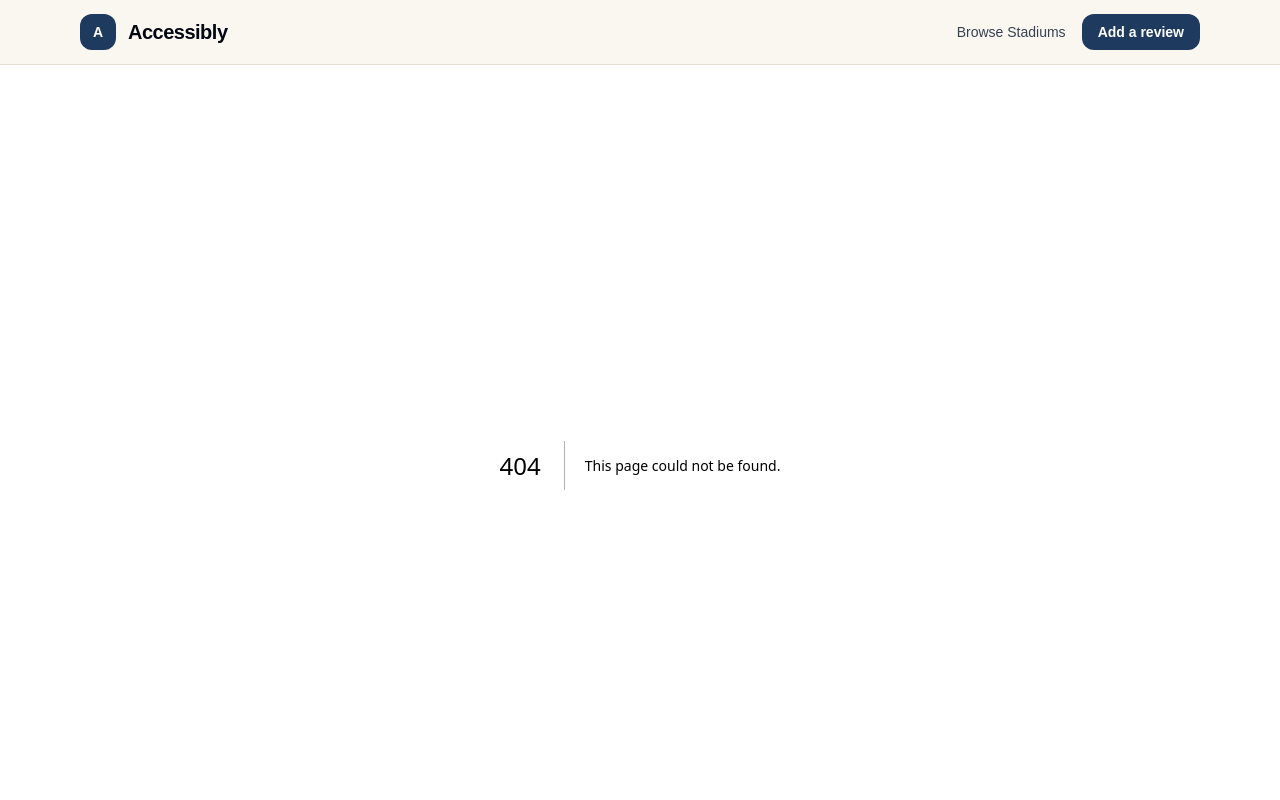
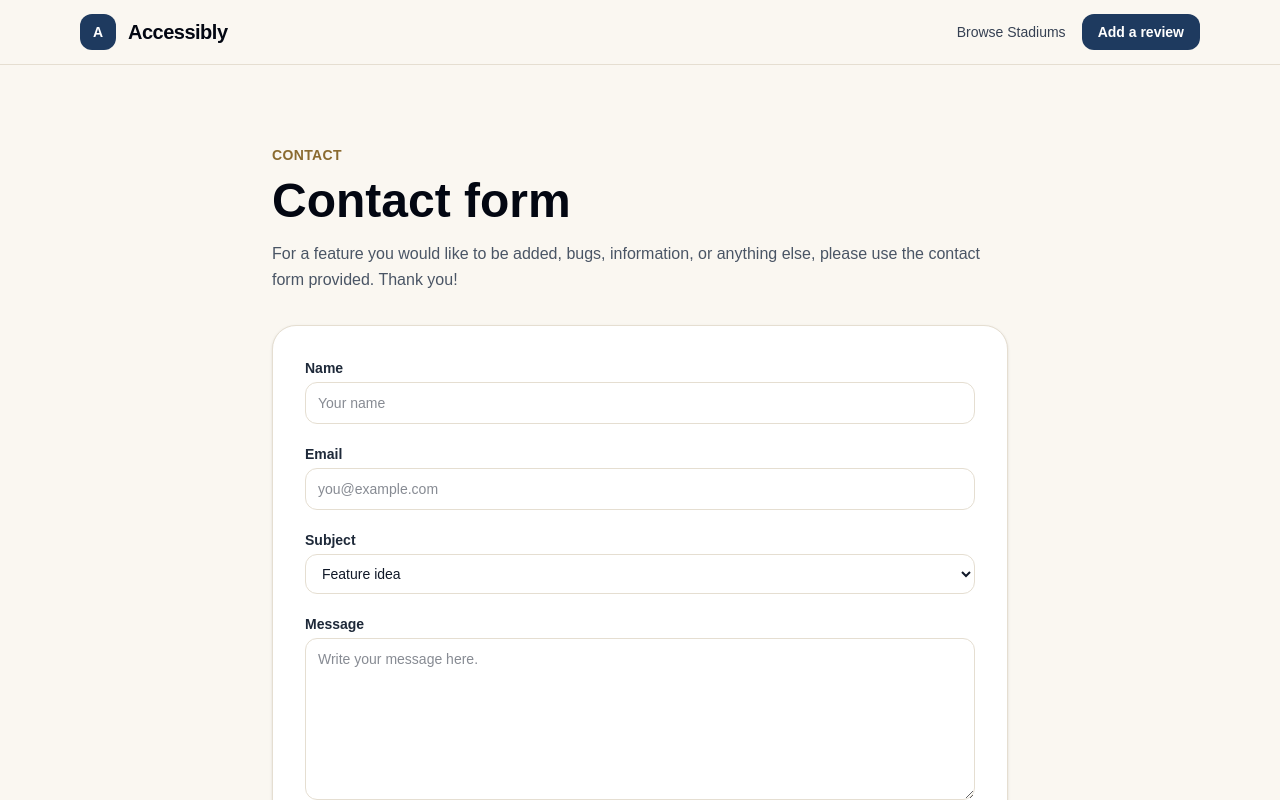
Before and after one commit to birdnerd08/access-review-site, a Next.js app: page /contact in a window 1280 px wide. Before the commit this address had no page. Shown: the top 800 px of the page. Built offline with nearby package versions, Linux system fonts and the light colour scheme.

Commit message:
add contact form and homepage facelift

```diff
--- a/package.json
+++ b/package.json
@@ -13,7 +13,8 @@
     "@vis.gl/react-google-maps": "^1.8.3",
     "next": "16.2.6",
     "react": "19.2.4",
-    "react-dom": "19.2.4"
+    "react-dom": "19.2.4",
+    "resend": "^6.12.4"
   },
   "devDependencies": {
     "@tailwindcss/postcss": "^4",
--- /dev/null
+++ b/src/app/api/contact/route.ts
@@ -0,0 +1,60 @@
+import { NextRequest, NextResponse } from "next/server";
+import { Resend } from "resend";
+
+const resend = new Resend(process.env.RESEND_API_KEY);
+
+export async function POST(request: NextRequest) {
+  try {
+    const body = await request.json();
+
+    const name = String(body.name || "").trim();
+    const email = String(body.email || "").trim();
+    const subject = String(body.subject || "").trim();
+    const message = String(body.message || "").trim();
+
+    if (!name || !email || !subject || !message) {
+      return NextResponse.json(
+        { error: "Please fill out all fields." },
+        { status: 400 }
+      );
+    }
+
+    if (!process.env.CONTACT_TO_EMAIL || !process.env.CONTACT_FROM_EMAIL) {
+      return NextResponse.json(
+        { error: "Contact form is not configured." },
+        { status: 500 }
+      );
+    }
+
+    const { error } = await resend.emails.send({
+      from: process.env.CONTACT_FROM_EMAIL,
+      to: process.env.CONTACT_TO_EMAIL,
+      subject: `Accessibly contact: ${subject}`,
+      replyTo: email,
+      text: `
+Name: ${name}
+Email: ${email}
+Subject: ${subject}
+
+Message:
+${message}
+      `.trim(),
+    });
+
+    if (error) {
+      console.error("Contact email error:", error);
+      return NextResponse.json(
+        { error: "Could not send message." },
+        { status: 500 }
+      );
+    }
+
+    return NextResponse.json({ ok: true });
+  } catch (error) {
+    console.error("Contact route error:", error);
+    return NextResponse.json(
+      { error: "Could not send message." },
+      { status: 500 }
+    );
+  }
+}
--- /dev/null
+++ b/src/app/contact/page.tsx
@@ -0,0 +1,149 @@
+"use client";
+
+import { useState } from "react";
+
+export default function ContactPage() {
+  const [name, setName] = useState("");
+  const [email, setEmail] = useState("");
+  const [subject, setSubject] = useState("Feature idea");
+  const [message, setMessage] = useState("");
+  const [status, setStatus] = useState<"idle" | "sending" | "sent" | "error">(
+    "idle"
+  );
+  const [errorMessage, setErrorMessage] = useState("");
+
+  async function handleSubmit(e: React.FormEvent) {
+    e.preventDefault();
+
+    setStatus("sending");
+    setErrorMessage("");
+
+    const res = await fetch("/api/contact", {
+      method: "POST",
+      headers: {
+        "Content-Type": "application/json",
+      },
+      body: JSON.stringify({
+        name,
+        email,
+        subject,
+        message,
+      }),
+    });
+
+    const data = await res.json();
+
+    if (!res.ok) {
+      setStatus("error");
+      setErrorMessage(data.error || "Something went wrong.");
+      return;
+    }
+
+    setStatus("sent");
+    setName("");
+    setEmail("");
+    setSubject("Feature idea");
+    setMessage("");
+  }
+
+  return (
+    <main className="min-h-screen bg-[#FAF7F1] text-gray-900">
+      <section className="max-w-3xl mx-auto px-4 py-14 md:py-20">
+        <p className="text-sm font-semibold tracking-wide uppercase text-[#8A6A2F] mb-3">
+          Contact
+        </p>
+
+        <h1 className="text-3xl md:text-5xl font-bold text-gray-950 mb-4">
+          Contact form
+        </h1>
+
+        <p className="text-gray-600 leading-relaxed mb-8">
+          For a feature you would like to be added, bugs, information, or
+          anything else, please use the contact form provided. Thank you!
+        </p>
+
+        <form
+          onSubmit={handleSubmit}
+          className="bg-white border border-[#E5DED1] rounded-3xl p-6 md:p-8 shadow-sm"
+        >
+          <div className="grid grid-cols-1 gap-5">
+            <div>
+              <label className="block text-sm font-semibold text-gray-800 mb-1">
+                Name
+              </label>
+              <input
+                value={name}
+                onChange={(e) => setName(e.target.value)}
+                className="w-full border border-[#E5DED1] rounded-xl px-3 py-2.5 text-sm focus:outline-none focus:ring-2 focus:ring-[#1E3A5F]"
+                placeholder="Your name"
+              />
+            </div>
+
+            <div>
+              <label className="block text-sm font-semibold text-gray-800 mb-1">
+                Email
+              </label>
+              <input
+                type="email"
+                value={email}
+                onChange={(e) => setEmail(e.target.value)}
+                className="w-full border border-[#E5DED1] rounded-xl px-3 py-2.5 text-sm focus:outline-none focus:ring-2 focus:ring-[#1E3A5F]"
+                placeholder="you@example.com"
+              />
+            </div>
+
+            <div>
+              <label className="block text-sm font-semibold text-gray-800 mb-1">
+                Subject
+              </label>
+              <select
+                value={subject}
+                onChange={(e) => setSubject(e.target.value)}
+                className="w-full border border-[#E5DED1] rounded-xl px-3 py-2.5 text-sm focus:outline-none focus:ring-2 focus:ring-[#1E3A5F] bg-white"
+              >
+                <option>Feature idea</option>
+                <option>Bug report</option>
+                <option>Venue information</option>
+                <option>Accessibility concern</option>
+                <option>Other</option>
+              </select>
+            </div>
+
+            <div>
+              <label className="block text-sm font-semibold text-gray-800 mb-1">
+                Message
+              </label>
+              <textarea
+                value={message}
+                onChange={(e) => setMessage(e.target.value)}
+                rows={7}
+                className="w-full border border-[#E5DED1] rounded-xl px-3 py-2.5 text-sm focus:outline-none focus:ring-2 focus:ring-[#1E3A5F]"
+                placeholder="Write your message here."
+              />
+            </div>
+
+            {status === "error" && (
+              <div className="rounded-xl border border-red-200 bg-red-50 px-4 py-3 text-sm text-red-700">
+                {errorMessage}
+              </div>
+            )}
+
+            {status === "sent" && (
+              <div className="rounded-xl border border-green-200 bg-green-50 px-4 py-3 text-sm text-green-700">
+                Message sent. Thank you.
+              </div>
+            )}
+
+            <button
+              type="submit"
+              disabled={status === "sending"}
+              className="rounded-xl bg-[#1E3A5F] px-5 py-3 text-sm font-semibold text-white hover:bg-[#162D49] disabled:bg-gray-400 disabled:cursor-not-allowed transition-colors"
+            >
+              {status === "sending" ? "Sending..." : "Send message"}
+            </button>
+          </div>
+        </form>
+      </section>
+    </main>
+  );
+}
--- a/src/app/page.tsx
+++ b/src/app/page.tsx
@@ -271,8 +271,7 @@ export default async function HomePage() {
       {/* Footer */}
       <footer className="border-t border-[#E5DED1] mt-12">
         <div className="max-w-6xl mx-auto px-4 py-8 flex flex-col md:flex-row justify-between gap-4 text-sm text-gray-500">
-          <p>Credits</p>
-          <p>Created by Ryan Hume - a summer project</p>
+          <p></p>
         </div>
       </footer>
     </main>
--- a/src/components/StadiumMap.tsx
+++ b/src/components/StadiumMap.tsx
@@ -9,14 +9,39 @@ interface Props {
   stadiums: StadiumSummary[];
 }
 
-function hasCoordinates(stadium: StadiumSummary): stadium is StadiumSummary & {
-  latitude: number;
-  longitude: number;
-} {
-  return (
-    typeof stadium.latitude === "number" &&
-    typeof stadium.longitude === "number"
-  );
+function getCoordinates(stadium: StadiumSummary) {
+  const lat = Number(stadium.latitude);
+  const lng = Number(stadium.longitude);
+
+  if (!Number.isFinite(lat) || !Number.isFinite(lng)) {
+    return null;
+  }
+
+  return { lat, lng };
+}
+
+function getRatingColor(stadium: StadiumSummary) {
+  if (!stadium.reviewCount || stadium.reviewCount === 0) {
+    return "#6B7280"; // gray
+  }
+
+  if (stadium.averageRating >= 4) {
+    return "#15803D"; // green
+  }
+
+  if (stadium.averageRating >= 3) {
+    return "#CA8A04"; // amber
+  }
+
+  return "#DC2626"; // red
+}
+
+function getRatingLabel(stadium: StadiumSummary) {
+  if (!stadium.reviewCount || stadium.reviewCount === 0) {
+    return "–";
+  }
+
+  return stadium.averageRating.toFixed(1);
 }
 
 export default function StadiumMap({ stadiums }: Props) {
@@ -32,7 +57,9 @@ export default function StadiumMap({ stadiums }: Props) {
     );
   }
 
-  const mappableStadiums = stadiums.filter(hasCoordinates);
+  const mappableStadiums = stadiums.filter((stadium) => {
+    return getCoordinates(stadium) !== null;
+  });
 
   if (mappableStadiums.length === 0) {
     return (
@@ -43,33 +70,47 @@ export default function StadiumMap({ stadiums }: Props) {
   }
 
   return (
+    <div>
       <APIProvider apiKey={apiKey}>
         <div
           style={{ height: "400px", width: "100%" }}
-        className="rounded-xl overflow-hidden border border-gray-200 mb-6"
+          className="rounded-xl overflow-hidden border border-gray-200 mb-3"
         >
           <Map
             defaultCenter={{ lat: 39.5, lng: -98.35 }}
             defaultZoom={4}
             gestureHandling="greedy"
           >
-          {mappableStadiums.map((stadium) => (
+            {mappableStadiums.map((stadium) => {
+              const coords = getCoordinates(stadium);
+              if (!coords) return null;
+
+              return (
                 <Marker
                   key={stadium.slug}
-              position={{
-                lat: stadium.latitude,
-                lng: stadium.longitude,
+                  position={coords}
+                  onClick={() => setSelected(stadium)}
+                  label={{
+                    text: getRatingLabel(stadium),
+                    color: "#FFFFFF",
+                    fontSize: "11px",
+                    fontWeight: "700",
                   }}
-              onClick={() => setSelected(stadium)}
+                  icon={{
+                    path: "M 0,0 m -12,0 a 12,12 0 1,0 24,0 a 12,12 0 1,0 -24,0",
+                    fillColor: getRatingColor(stadium),
+                    fillOpacity: 1,
+                    strokeColor: "#FFFFFF",
+                    strokeWeight: 3,
+                    scale: 1,
+                  }}
                 />
-          ))}
+              );
+            })}
 
-          {selected && hasCoordinates(selected) && (
+            {selected && getCoordinates(selected) && (
               <InfoWindow
-              position={{
-                lat: selected.latitude,
-                lng: selected.longitude,
-              }}
+                position={getCoordinates(selected)!}
                 onCloseClick={() => setSelected(null)}
               >
                 <div className="p-1 min-w-48">
@@ -83,9 +124,9 @@ export default function StadiumMap({ stadiums }: Props) {
 
                   <p className="text-xs text-gray-500 mb-2">
                     {selected.reviewCount > 0
-                    ? `${selected.averageRating} / 5 · ${selected.reviewCount} ${
-                        selected.reviewCount === 1 ? "review" : "reviews"
-                      }`
+                      ? `${selected.averageRating.toFixed(1)} / 5 · ${
+                          selected.reviewCount
+                        } ${selected.reviewCount === 1 ? "review" : "reviews"}`
                       : "No reviews yet"}
                   </p>
 
@@ -101,5 +142,28 @@ export default function StadiumMap({ stadiums }: Props) {
           </Map>
         </div>
       </APIProvider>
+
+      <div className="flex flex-wrap gap-3 text-xs text-gray-600">
+        <div className="flex items-center gap-1.5">
+          <span className="inline-block w-3 h-3 rounded-full bg-[#15803D]" />
+          <span>4.0–5.0</span>
+        </div>
+
+        <div className="flex items-center gap-1.5">
+          <span className="inline-block w-3 h-3 rounded-full bg-[#CA8A04]" />
+          <span>3.0–3.9</span>
+        </div>
+
+        <div className="flex items-center gap-1.5">
+          <span className="inline-block w-3 h-3 rounded-full bg-[#DC2626]" />
+          <span>Below 3.0</span>
+        </div>
+
+        <div className="flex items-center gap-1.5">
+          <span className="inline-block w-3 h-3 rounded-full bg-[#6B7280]" />
+          <span>No reviews yet</span>
+        </div>
+      </div>
+    </div>
   );
 }
```
Also changed, not shown: 1 other file (tests, documents, lock files or other folders). Lines whose indentation alone changed are shown as unchanged.
